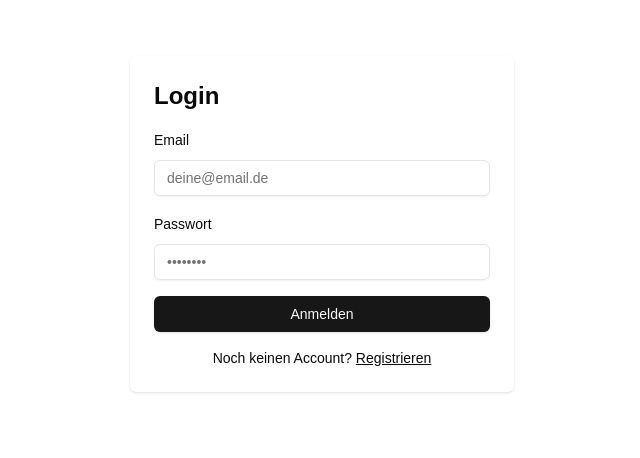
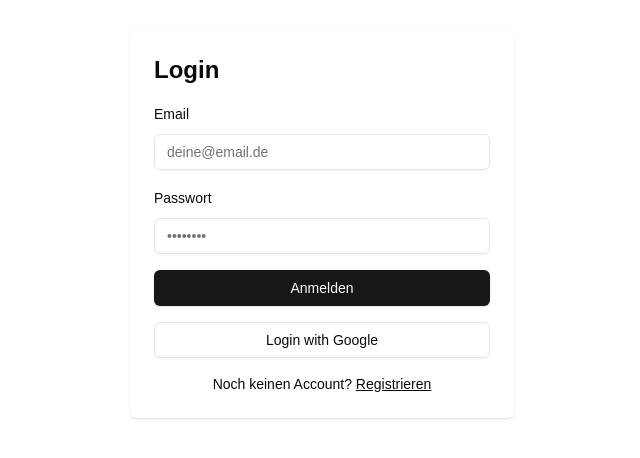
Before and after one commit to MatchUpDeployBuddy/MatchUp, a Next.js app: page /login in a window 1280 px wide. Shown: the part 176-634 px from the top of the page, without its empty margins (318-958 px from the left). Built offline with nearby package versions, Linux system fonts and the light colour scheme.

Commit message:
add google social login

```diff
--- a/app/login/actions.ts
+++ b/app/login/actions.ts
@@ -5,6 +5,7 @@ import { redirect } from 'next/navigation'
 import * as z from 'zod';
 
 import { createClient } from '@/utils/supabase/server'
+import { Provider } from '@supabase/supabase-js';
 
 const loginSchema = z.object({
     email: z.string().email(),
@@ -73,3 +74,24 @@ export async function signup(formData: FormData) {
     revalidatePath('/', 'layout')
     redirect('/')
 }
+
+export async function signInWithGoogle(provider:Provider) {
+  const supabase = await createClient();
+  const { data, error } = await supabase.auth.signInWithOAuth({
+    provider: provider,
+    options: {
+      redirectTo: "localhost:3000",
+      queryParams: {
+        access_type: "offline",
+        prompt: "consent",
+      },
+    },
+  });
+
+  if (error) {
+    console.log(error);
+    redirect("/error");
+  }
+
+  redirect(data.url);
+}
--- a/app/login/page.tsx
+++ b/app/login/page.tsx
@@ -1,5 +1,5 @@
 "use client";
-import { login, signup } from './actions';
+import { login, signup, signInWithGoogle } from './actions';
 import { useState } from 'react';
 import { useForm } from 'react-hook-form';
 import { zodResolver } from '@hookform/resolvers/zod';
@@ -122,6 +122,16 @@ export default function LoginPage() {
             <Button type="submit" className="w-full">
               {mode === 'login' ? 'Anmelden' : 'Registrieren'}
             </Button>
+            <Button
+              type="button"
+              variant="outline"
+              className="w-full"
+              onClick={() => {
+                signInWithGoogle("google");
+              }}
+            >
+              Login with Google
+            </Button>
           </form>
         </Form>
 
```
